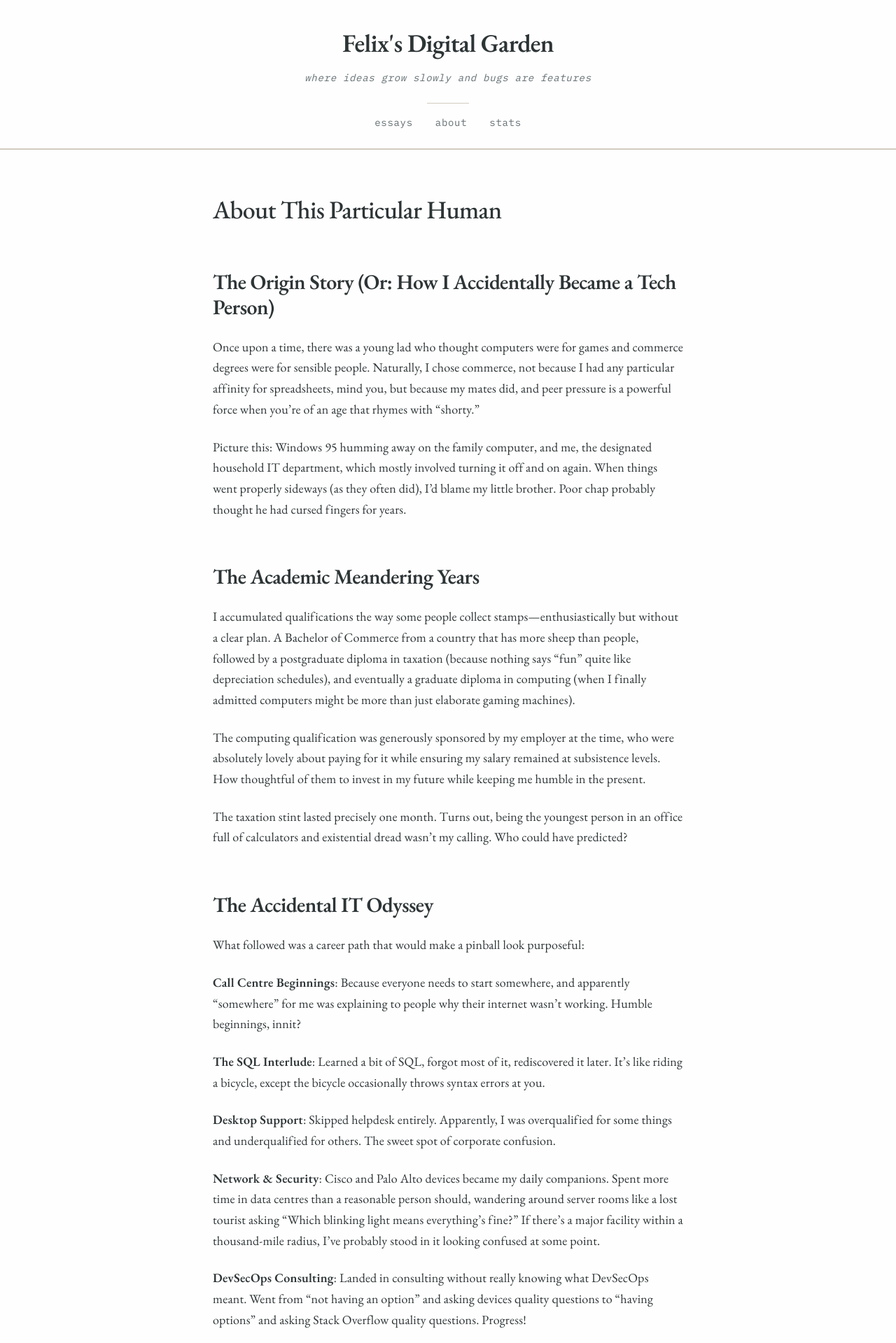
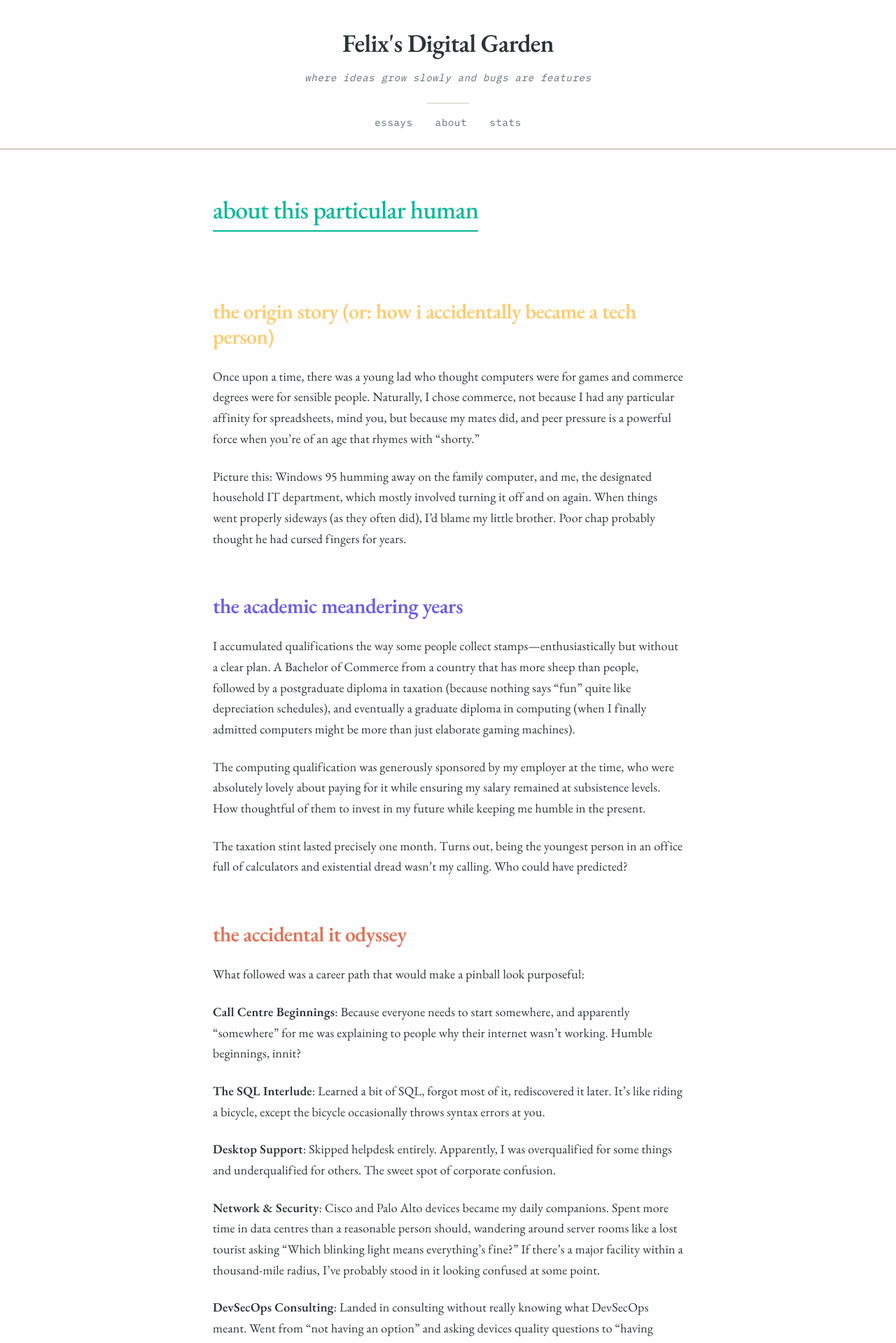
Before and after one commit to felixtp/felixtp.github.io, a Jekyll site: the page built from about.md, in a window 1280 px wide. Shown: the top 1919 px of the page at 70% size. Built offline with Jekyll 4.4.1, drawn with Linux system fonts in a browser that asks for light colours; our own code applies the rules of GitHub Pages for plain Markdown files; some of the changed text lies outside the part shown.

Commit message:
Add colourful vintage headings to About page - lowercase titles with vintage colour palette

```diff
--- a/_layouts/default.html
+++ b/_layouts/default.html
@@ -134,6 +134,23 @@
             color: var(--text-primary);
             letter-spacing: -0.02em;
         }
+
+        /* About Page - Colourful Vintage Headings */
+        .about-page h1 {
+            color: var(--vintage-green);
+            border-bottom: 2px solid var(--vintage-green);
+            padding-bottom: var(--space-2);
+            margin-bottom: var(--space-8);
+            display: inline-block;
+        }
+
+        .about-page h2:nth-of-type(1) { color: var(--vintage-amber); }
+        .about-page h2:nth-of-type(2) { color: var(--accent-color); }
+        .about-page h2:nth-of-type(3) { color: var(--vintage-rust); }
+        .about-page h2:nth-of-type(4) { color: var(--vintage-green); }
+        .about-page h2:nth-of-type(5) { color: var(--vintage-amber); }
+        .about-page h2:nth-of-type(6) { color: var(--accent-color); }
+        .about-page h2:nth-of-type(7) { color: var(--vintage-rust); }
 
         h1 {
             font-size: var(--font-size-4xl);
@@ -572,7 +589,7 @@
     </header>
 
     <main>
-        <div class="container">
+        <div class="container{% if page.url contains '/about/' %} about-page{% endif %}">
             {{ content }}
         </div>
     </main>
--- a/about.md
+++ b/about.md
@@ -3,15 +3,15 @@ title: About
 permalink: /about/
 ---
 
-# About This Particular Human
+# about this particular human
 
-## The Origin Story (Or: How I Accidentally Became a Tech Person)
+## the origin story (or: how i accidentally became a tech person)
 
 Once upon a time, there was a young lad who thought computers were for games and commerce degrees were for sensible people. Naturally, I chose commerce, not because I had any particular affinity for spreadsheets, mind you, but because my mates did, and peer pressure is a powerful force when you're of an age that rhymes with "shorty."
 
 Picture this: Windows 95 humming away on the family computer, and me, the designated household IT department, which mostly involved turning it off and on again. When things went properly sideways (as they often did), I'd blame my little brother. Poor chap probably thought he had cursed fingers for years.
 
-## The Academic Meandering Years
+## the academic meandering years
 
 I accumulated qualifications the way some people collect stamps—enthusiastically but without a clear plan. A Bachelor of Commerce from a country that has more sheep than people, followed by a postgraduate diploma in taxation (because nothing says "fun" quite like depreciation schedules), and eventually a graduate diploma in computing (when I finally admitted computers might be more than just elaborate gaming machines).
 
@@ -19,7 +19,7 @@ The computing qualification was generously sponsored by my employer at the time,
 
 The taxation stint lasted precisely one month. Turns out, being the youngest person in an office full of calculators and existential dread wasn't my calling. Who could have predicted?
 
-## The Accidental IT Odyssey
+## the accidental it odyssey
 
 What followed was a career path that would make a pinball look purposeful:
 
@@ -35,7 +35,7 @@ What followed was a career path that would make a pinball look purposeful:
 
 **Cyber Security & GRC**: Currently trying to figure out what GRC (Governance, Risk, and Compliance) is actually made of. Two years in, and it remains as mysterious as why people put pineapple on pizza. The investigation continues.
 
-## When I'm Not Breaking Things Professionally
+## when i'm not breaking things professionally
 
 **Gardening Enthusiast**: Coming from farming stock, I've got dirt under my fingernails and plants on the brain. There's something deeply satisfying about coaxing life from soil, probably because computers never grow leaves when you water them.
 
@@ -43,11 +43,11 @@ I'm the sort of person who wakes up at 4 AM to dig holes and transplant things,
 
 **Reluctant Traveller**: Did a bit of wandering with the old man years ago, and I've ticked some boxes since, though the list keeps getting longer. Funny how the world keeps making more interesting places when you're not looking.
 
-## Current Existential Crisis
+## current existential crisis
 
 These days, I find myself marvelling at artificial intelligence while simultaneously wondering if we humans have managed to create something that might just kill off the very thing that created it—our brains. It's rather like teaching your replacement to do your job, except your replacement never gets tired, doesn't need coffee, and probably won't blame its mistakes on its little brother.
 
-## Why This Blog?
+## why this blog?
 
 Someone once said that writing is thinking made visible. If that's true, then this blog is proof that my thinking needs a good tidy-up. Consider it a digital garden where ideas grow slowly, bugs are features, and every now and then, something actually makes sense.
 
```
